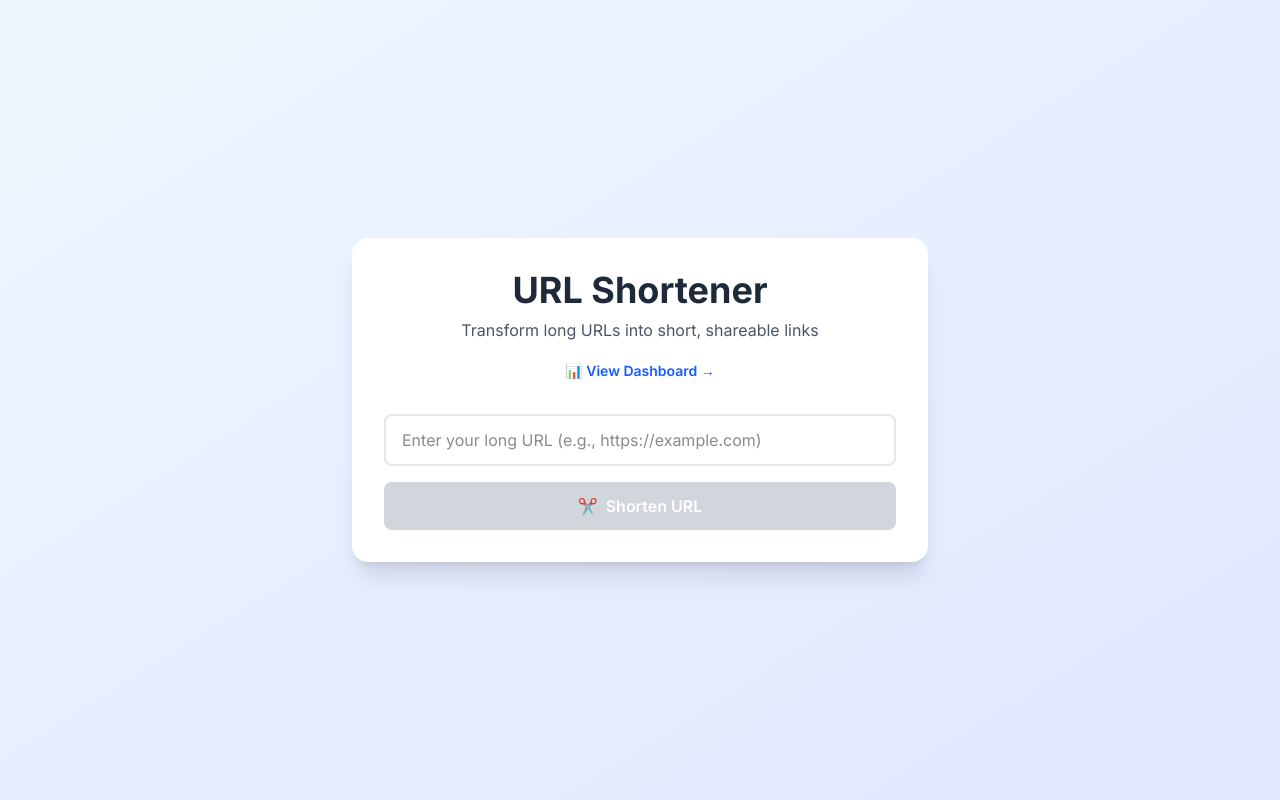
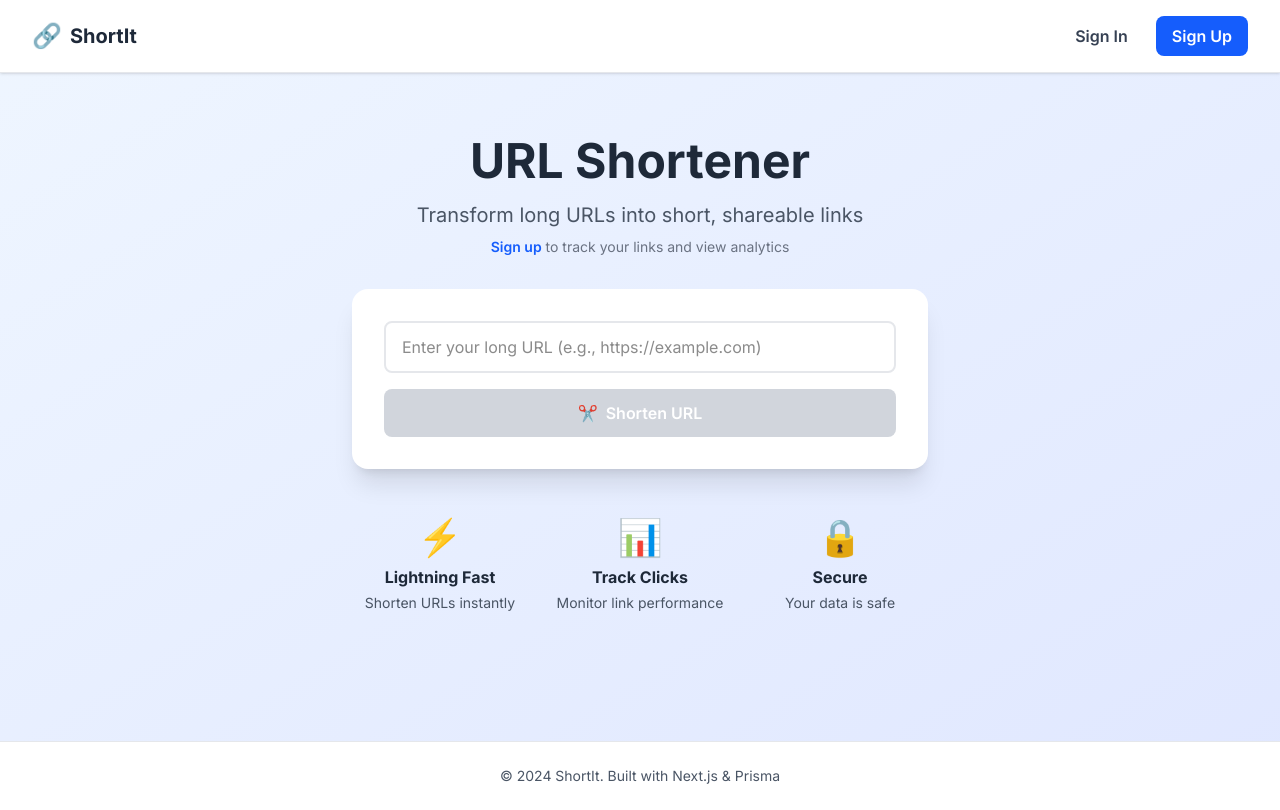
Before and after one commit to ShreyasAher/url-shortner, a Next.js app: page / in a window 1280 px wide. Built offline with nearby package versions, Linux system fonts and the light colour scheme; no server answers.

Commit message:
Added navigation header with auth buttons to homepage

```diff
--- a/app/dashboard/page.tsx
+++ b/app/dashboard/page.tsx
@@ -82,25 +82,32 @@ export default function DashboardPage() {
 
       <header className="bg-white shadow-sm border-b border-gray-200">
 
-          <button
-          onClick={() => signOut({ callbackUrl: "/" })}
-          className="bg-red-600 text-white px-4 py-2 rounded-lg hover:bg-red-700 transition"
-        >
-          Sign Out
-        </button>
-
         <div className="max-w-7xl mx-auto px-4 py-4 sm:px-6 lg:px-8">
           <div className="flex items-center justify-between">
             <div>
               <h1 className="text-3xl font-bold text-gray-800">Dashboard</h1>
               <p className="text-gray-600 mt-1">Manage your shortened URLs</p>
             </div>
+            <div className="flex items-center gap-3">
+        <Link
+          href="/"
+          className="text-gray-700 px-4 py-2 rounded-lg font-semibold hover:bg-gray-100 transition"
+        >
+          ← Home
+        </Link>
         <Link
           href="/"
           className="bg-blue-600 text-white px-6 py-3 rounded-lg font-semibold hover:bg-blue-700 transition"
         >
           ➕ Create New
         </Link>
+        <button
+          onClick={() => signOut({ callbackUrl: "/" })}
+          className="bg-red-600 text-white px-4 py-2 rounded-lg hover:bg-red-700 transition font-semibold"
+        >
+          Sign Out
+        </button>
+      </div>
           </div>
         </div>
       </header>
--- a/app/page.tsx
+++ b/app/page.tsx
@@ -1,13 +1,12 @@
 "use client"
 
+import { useState } from 'react'
+import { useSession } from 'next-auth/react'
 import Link from 'next/link'
-
-
-
-import { useState } from 'react'
 import type { ShortenedUrl, UrlFormState } from './types/url.types'
 
 export default function Home() {
+  const { data: session, status } = useSession()
   const [formState, setFormState] = useState<UrlFormState>({
     longUrl: '',
     isLoading: false,
@@ -33,7 +32,6 @@ export default function Home() {
     setFormState(prev => ({ ...prev, isLoading: true, error: null }))
 
     try {
-
       const response = await fetch('/api/short', {
         method: 'POST',
         headers: { 'Content-Type': 'application/json' },
@@ -66,23 +64,72 @@ export default function Home() {
   const shortUrl = result ? `${window.location.origin}/u/${result.shortCode}` : ''
 
   return (
-    <main className="min-h-screen bg-linear-to-br from-blue-50 to-indigo-100 flex items-center justify-center px-4">
-      <div className="w-full max-w-xl bg-white shadow-xl rounded-2xl p-8">
+    <main className="min-h-screen bg-linear-to-br from-blue-50 to-indigo-100">
+
+      <header className="bg-white shadow-sm border-b border-gray-200">
+        <div className="max-w-7xl mx-auto px-4 py-4 sm:px-6 lg:px-8">
+          <div className="flex items-center justify-between">
+            <div className="flex items-center gap-2">
+              <span className="text-2xl">🔗</span>
+              <h2 className="text-xl font-bold text-gray-800">ShortIt</h2>
+            </div>
+
+            <nav className="flex items-center gap-3">
+              {status === "loading" ? (
+                <div className="text-gray-400">Loading...</div>
+              ) : session ? (
+                <>
+                  <span className="text-sm text-gray-600">
+                    👋 Hi, {session.user?.name || session.user?.email}
+                  </span>
+                  <Link
+                    href="/dashboard"
+                    className="bg-blue-600 text-white px-4 py-2 rounded-lg font-semibold hover:bg-blue-700 transition"
+                  >
+                    Dashboard
+                  </Link>
+                </>
+              ) : (
+                <>
+                  <Link
+                    href="/login"
+                    className="text-gray-700 px-4 py-2 rounded-lg font-semibold hover:bg-gray-100 transition"
+                  >
+                    Sign In
+                  </Link>
+                  <Link
+                    href="/register"
+                    className="bg-blue-600 text-white px-4 py-2 rounded-lg font-semibold hover:bg-blue-700 transition"
+                  >
+                    Sign Up
+                  </Link>
+                </>
+              )}
+            </nav>
+          </div>
+        </div>
+      </header>
+
+      <div className="flex items-center justify-center px-4 py-16">
+        <div className="w-full max-w-xl">
           <div className="text-center mb-8">
-          <h1 className="text-4xl font-bold text-gray-800 mb-2">
+            <h1 className="text-5xl font-bold text-gray-800 mb-4">
               URL Shortener
             </h1>
-           <p className="text-gray-600 mb-4">
+            <p className="text-xl text-gray-600 mb-2">
               Transform long URLs into short, shareable links
             </p>
-     <Link
-       href="/dashboard"
-       className="inline-block text-blue-600 hover:text-blue-700 font-semibold text-sm"
-  >
-    📊 View Dashboard →
+            {!session && (
+              <p className="text-sm text-gray-500">
+                <Link href="/register" className="text-blue-600 hover:underline font-semibold">
+                  Sign up
                 </Link>
+                {" "}to track your links and view analytics
+              </p>
+            )}
           </div>
 
+          <div className="bg-white shadow-xl rounded-2xl p-8">
             <div className="space-y-4">
               <div>
                 <input
@@ -144,9 +191,47 @@ export default function Home() {
                   <p><strong>Created:</strong> {new Date(result.createdAt).toLocaleString()}</p>
                   <p><strong>Clicks:</strong> {result.clicks}</p>
                 </div>
+
+                {!session && (
+                  <div className="mt-4 p-3 bg-blue-50 border border-blue-200 rounded">
+                    <p className="text-sm text-blue-800">
+                      💡 <Link href="/register" className="font-semibold underline">Sign up</Link> to save and manage your links!
+                    </p>
                   </div>
                 )}
               </div>
+            )}
+          </div>
+
+
+          <div className="mt-12 grid grid-cols-1 md:grid-cols-3 gap-6">
+            <div className="text-center">
+              <div className="text-4xl mb-2">⚡</div>
+              <h3 className="font-bold text-gray-800 mb-1">Lightning Fast</h3>
+              <p className="text-sm text-gray-600">Shorten URLs instantly</p>
+            </div>
+            <div className="text-center">
+              <div className="text-4xl mb-2">📊</div>
+              <h3 className="font-bold text-gray-800 mb-1">Track Clicks</h3>
+              <p className="text-sm text-gray-600">Monitor link performance</p>
+            </div>
+            <div className="text-center">
+              <div className="text-4xl mb-2">🔒</div>
+              <h3 className="font-bold text-gray-800 mb-1">Secure</h3>
+              <p className="text-sm text-gray-600">Your data is safe</p>
+            </div>
+          </div>
+        </div>
+      </div>
+
+      {/* Footer */}
+      <footer className="bg-white border-t border-gray-200 mt-16">
+        <div className="max-w-7xl mx-auto px-4 py-6 sm:px-6 lg:px-8">
+          <p className="text-center text-gray-600 text-sm">
+            © 2024 ShortIt. Built with Next.js & Prisma
+          </p>
+        </div>
+      </footer>
     </main>
   )
 }
```
Lines whose indentation alone changed are shown as unchanged.
